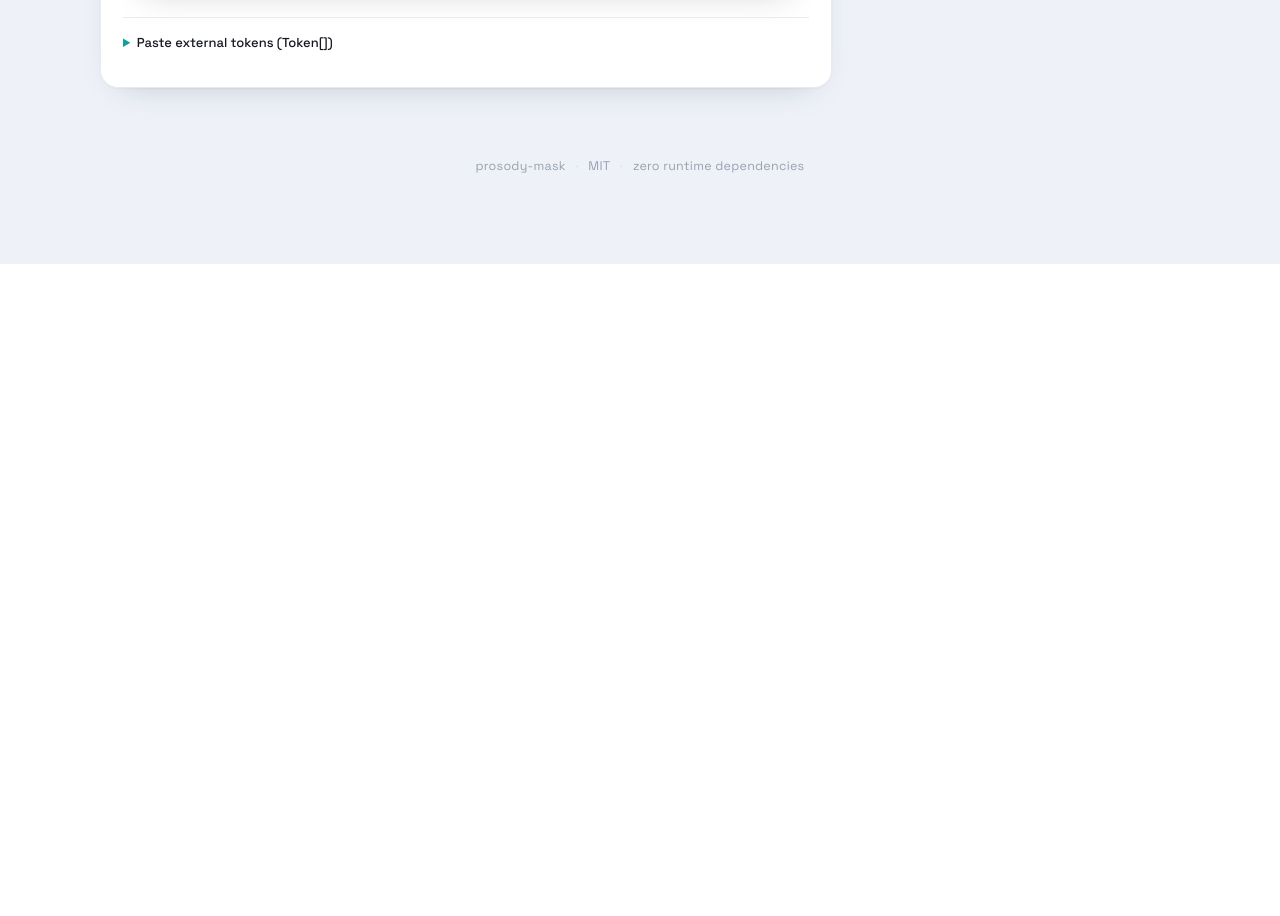
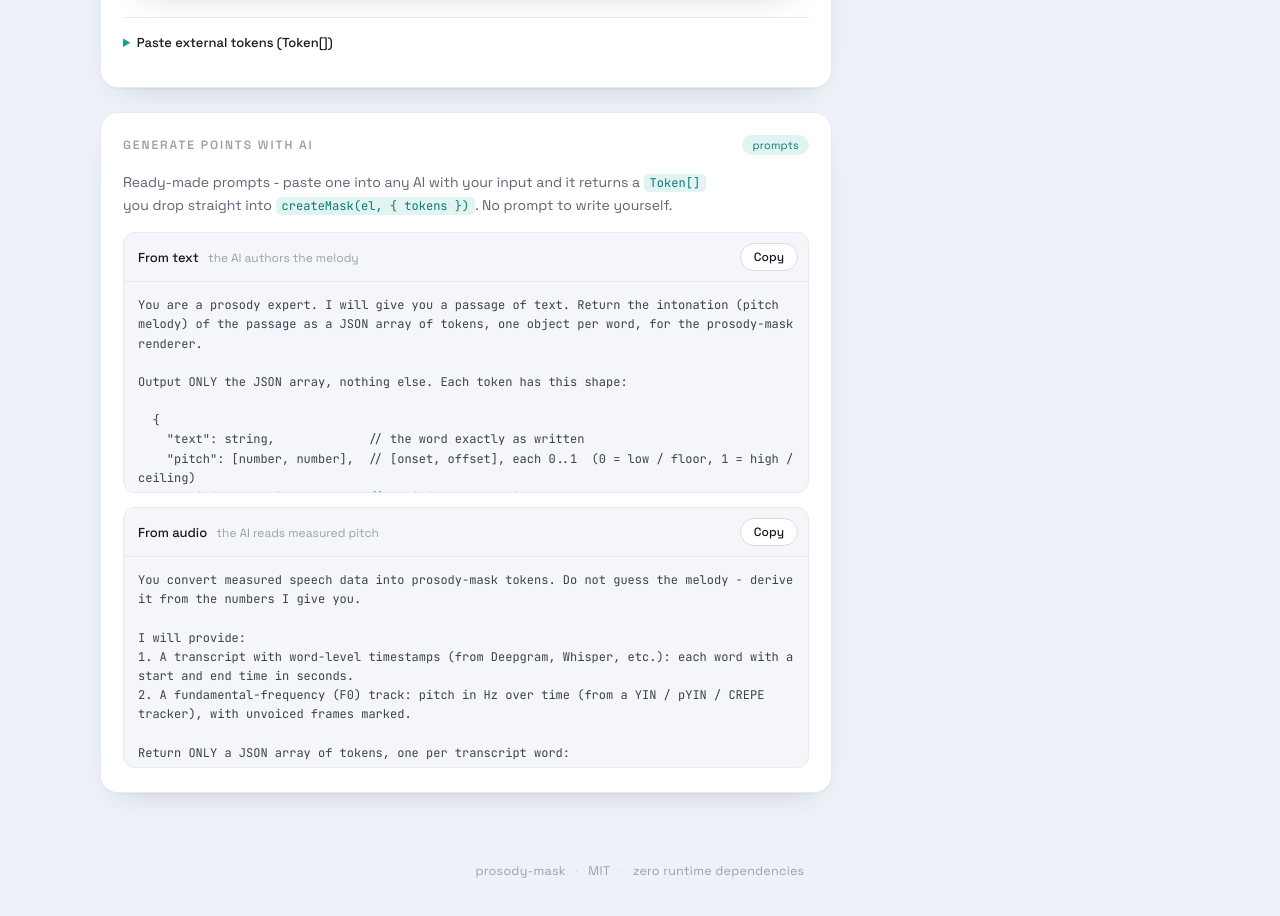
Before and after one commit to crmapache/prosody-mask, a website built with Vite: page playground/index.html in a window 1280 px wide. Shown: the part 1636-2552 px from the top of the page. Before the commit the page ends 1900 px from the top, so only its background shows below. Built offline with nearby package versions, Linux system fonts and the light colour scheme.

Commit message:
feat(playground): copy-paste AI prompts + full-height controls sidebar
- Add a 'Generate points with AI' section with two ready-made, one-click-copy
  prompts: 'From text' (the AI authors the melody) and 'From audio' (the AI turns
  a transcript + F0 track into points). Both emit the exact Token[] contract, so
  users integrating AI point extraction don't have to write the prompt.
- Drop the controls sidebar's max-height/scroll so it sits at its natural height.

```diff
--- a/playground/index.html
+++ b/playground/index.html
@@ -8,8 +8,7 @@
     <link rel="preconnect" href="https://fonts.gstatic.com" crossorigin />
     <link
       href="https://fonts.googleapis.com/css2?family=Fraunces:opsz,wght@9..144,400;9..144,500;9..144,600&family=JetBrains+Mono:wght@400;500&family=Space+Grotesk:wght@400;500;600;700&display=swap"
-      rel="stylesheet"
-    />
+      rel="stylesheet" />
     <link rel="stylesheet" href="./style.css" />
   </head>
   <body>
@@ -22,8 +21,7 @@
               d="M2 24 C 14 24, 16 6, 30 6 S 46 24, 56 24 S 72 3, 84 3 S 100 24, 110 24"
               stroke="currentColor"
               stroke-width="2"
-              stroke-linecap="round"
-            />
+              stroke-linecap="round" />
           </svg>
         </div>
         <h1>prosody&#8202;<span class="slash">/</span>&#8202;mask</h1>
@@ -52,7 +50,9 @@
             <div class="audio" id="audio-player">
               <button class="audio-btn" id="audio-btn" type="button" aria-label="Play">
                 <svg class="i-play" viewBox="0 0 24 24" aria-hidden="true"><path d="M8 5v14l11-7z" /></svg>
-            <svg class="i-pause" viewBox="0 0 24 24" aria-hidden="true"><path d="M6 5h4v14H6zM14 5h4v14h-4z" /></svg>
+                <svg class="i-pause" viewBox="0 0 24 24" aria-hidden="true">
+                  <path d="M6 5h4v14H6zM14 5h4v14h-4z" />
+                </svg>
               </button>
               <div class="audio-body">
                 <div class="audio-row">
@@ -103,15 +103,21 @@
                     id="lang-trigger"
                     aria-haspopup="listbox"
                     aria-expanded="false"
-                aria-labelledby="lang-lbl lang-label"
-              >
+                    aria-labelledby="lang-lbl lang-label">
                     <span id="lang-label">English</span>
                     <svg class="chev" viewBox="0 0 16 16" fill="none" aria-hidden="true">
-                  <path d="M4 6l4 4 4-4" stroke="currentColor" stroke-width="1.6" stroke-linecap="round" stroke-linejoin="round" />
+                      <path
+                        d="M4 6l4 4 4-4"
+                        stroke="currentColor"
+                        stroke-width="1.6"
+                        stroke-linecap="round"
+                        stroke-linejoin="round" />
                     </svg>
                   </button>
                   <ul class="select-menu" id="lang-menu" role="listbox" aria-labelledby="lang-lbl">
-                <li class="select-option is-selected" role="option" data-value="en" aria-selected="true">English</li>
+                    <li class="select-option is-selected" role="option" data-value="en" aria-selected="true">
+                      English
+                    </li>
                     <li class="select-option" role="option" data-value="es" aria-selected="false">Español</li>
                     <li class="select-option" role="option" data-value="pt" aria-selected="false">Português</li>
                     <li class="select-option" role="option" data-value="ru" aria-selected="false">Русский</li>
@@ -131,8 +137,8 @@
             <details class="tokens-details">
               <summary>Paste external tokens (Token[])</summary>
               <p class="caption">
-            An array of <code>{ text, pitch: [onset, offset], trailing }</code>. Valid JSON renders below; language is
-            ignored on this path.
+                An array of <code>{ text, pitch: [onset, offset], trailing }</code>. Valid JSON renders below; language
+                is ignored on this path.
               </p>
               <textarea id="tokens-json" rows="6" spellcheck="false"></textarea>
               <p class="err" id="tokens-err"></p>
@@ -140,6 +146,35 @@
                 <div class="passage small" id="tokenstext"></div>
               </div>
             </details>
+          </section>
+
+          <section class="panel">
+            <div class="section-head">
+              <h2>Generate points with AI</h2>
+              <span class="tag">prompts</span>
+            </div>
+            <p class="caption">
+              Ready-made prompts - paste one into any AI with your input and it returns a <code>Token[]</code> you drop
+              straight into <code>createMask(el, { tokens })</code>. No prompt to write yourself.
+            </p>
+            <div class="prompt-list">
+              <div class="prompt-box">
+                <div class="prompt-head">
+                  <span class="prompt-title">From text <span class="prompt-sub">the AI authors the melody</span></span>
+                  <button id="copy-prompt-text" class="mini">Copy</button>
+                </div>
+                <pre id="prompt-text"></pre>
+              </div>
+              <div class="prompt-box">
+                <div class="prompt-head">
+                  <span class="prompt-title"
+                    >From audio <span class="prompt-sub">the AI reads measured pitch</span></span
+                  >
+                  <button id="copy-prompt-audio" class="mini">Copy</button>
+                </div>
+                <pre id="prompt-audio"></pre>
+              </div>
+            </div>
           </section>
         </main>
 
--- a/playground/main.ts
+++ b/playground/main.ts
@@ -347,6 +347,67 @@ wireCopy('copy-ts', () => tsSnippet(style))
 wireCopy('copy-json', () => JSON.stringify(orderedStyle(style), null, 2))
 initAudio()
 
+// --- AI prompts -------------------------------------------------------------
+// Ready-made prompts a user copies to make their own Token[] with an AI, so they
+// never have to write the prompt. The output format matches the Token contract.
+
+const PROMPT_TEXT = `You are a prosody expert. I will give you a passage of text. Return the intonation (pitch melody) of the passage as a JSON array of tokens, one object per word, for the prosody-mask renderer.
+
+Output ONLY the JSON array, nothing else. Each token has this shape:
+
+  {
+    "text": string,             // the word exactly as written
+    "pitch": [number, number],  // [onset, offset], each 0..1  (0 = low / floor, 1 = high / ceiling)
+    "trailing": string,         // trailing punctuation: one of  , . ? ! ; :  or ""  (empty)
+    "pause": "soft" | "hard"    // OPTIONAL: only where a speaker would pause with no punctuation
+  }
+
+Assign pitch (0..1) using English intonation:
+- Statement: the last content word falls to a low offset (~0.1).
+- Yes/no question: the final word rises to the ceiling (~1.0).
+- Wh-question (how/what/why/where/when/who/which): falls at the end, like a statement.
+- Comma list: each item ends high (continuation rise); the final item falls.
+- Put the main pitch peak (nuclear stress) on the last content word of each breath group.
+- Chain the line: a word's onset should about equal the previous word's offset within the same breath group.
+- Function words (the, a, of, to, and, is, you, ...) sit a little lower than nearby content words.
+- Keep every value inside 0..1.
+
+Tokenise the text yourself: keep contractions (can't) and hyphenated words (multi-token) as single tokens, and put trailing punctuation in "trailing", not in "text". No commentary.
+
+TEXT:
+[paste your passage here]`
+
+const PROMPT_AUDIO = `You convert measured speech data into prosody-mask tokens. Do not guess the melody - derive it from the numbers I give you.
+
+I will provide:
+1. A transcript with word-level timestamps (from Deepgram, Whisper, etc.): each word with a start and end time in seconds.
+2. A fundamental-frequency (F0) track: pitch in Hz over time (from a YIN / pYIN / CREPE tracker), with unvoiced frames marked.
+
+Return ONLY a JSON array of tokens, one per transcript word:
+
+  {
+    "text": string,             // the word as written
+    "pitch": [number, number],  // [onset, offset], each 0..1
+    "trailing": string,         // trailing punctuation  , . ? ! ; :  or ""
+    "pause": "soft" | "hard"    // OPTIONAL
+  }
+
+Compute each field:
+- Take the voiced F0 samples inside the word's [start, end]. onset = median F0 of the first third of the word; offset = median F0 of the last third. If the word is fully unvoiced, reuse the previous word's offset.
+- Normalise Hz to 0..1 across the WHOLE utterance with one shared mapping: 5th percentile of voiced F0 -> ~0.06, 95th percentile -> ~1.0, then clamp to 0..1.
+- "trailing": the word's own punctuation.
+- "pause": add "soft" (or "hard" for a long one) where there is an audible silence between two words with NO punctuation between them - a real held pause. Find it from a gap in the word timings or a silent stretch in the audio. Never add a pause where a comma or period already is.
+
+Output only the JSON array, no commentary.
+
+TRANSCRIPT + F0 DATA:
+[paste your word timings and F0 track here]`
+
+$('prompt-text').textContent = PROMPT_TEXT
+$('prompt-audio').textContent = PROMPT_AUDIO
+wireCopy('copy-prompt-text', () => PROMPT_TEXT)
+wireCopy('copy-prompt-audio', () => PROMPT_AUDIO)
+
 /** Wire the custom audio player under the demo passage (Deepgram TTS render). */
 function initAudio(): void {
   const audio = $('audio') as HTMLAudioElement
--- a/playground/style.css
+++ b/playground/style.css
@@ -61,8 +61,6 @@ body {
 }
 .controls-panel {
   margin-bottom: 0;
-  max-height: calc(100vh - 48px);
-  overflow-y: auto;
 }
 
 /* ---------- masthead ---------- */
@@ -623,6 +621,45 @@ pre {
   overflow-x: auto;
 }
 
+/* ---------- AI prompts ---------- */
+
+.prompt-list {
+  display: flex;
+  flex-direction: column;
+  gap: 14px;
+}
+.prompt-box {
+  border: 1px solid var(--line);
+  border-radius: 12px;
+  background: var(--inset);
+  overflow: hidden;
+}
+.prompt-head {
+  display: flex;
+  align-items: center;
+  justify-content: space-between;
+  gap: 10px;
+  padding: 10px 10px 10px 14px;
+  border-bottom: 1px solid var(--line);
+}
+.prompt-title {
+  font-size: 13px;
+  font-weight: 500;
+  color: var(--ink);
+}
+.prompt-sub {
+  font-size: 12px;
+  font-weight: 400;
+  color: var(--faint);
+  margin-left: 6px;
+}
+.prompt-box pre {
+  max-height: 210px;
+  overflow: auto;
+  white-space: pre-wrap;
+  word-break: break-word;
+}
+
 /* ---------- textareas ---------- */
 
 textarea {
@@ -727,8 +764,6 @@ footer {
     position: static;
   }
   .controls-panel {
-    max-height: none;
-    overflow: visible;
     margin-bottom: 24px;
   }
   .controls-panel .row {
```
Lines whose indentation alone changed are shown as unchanged.
